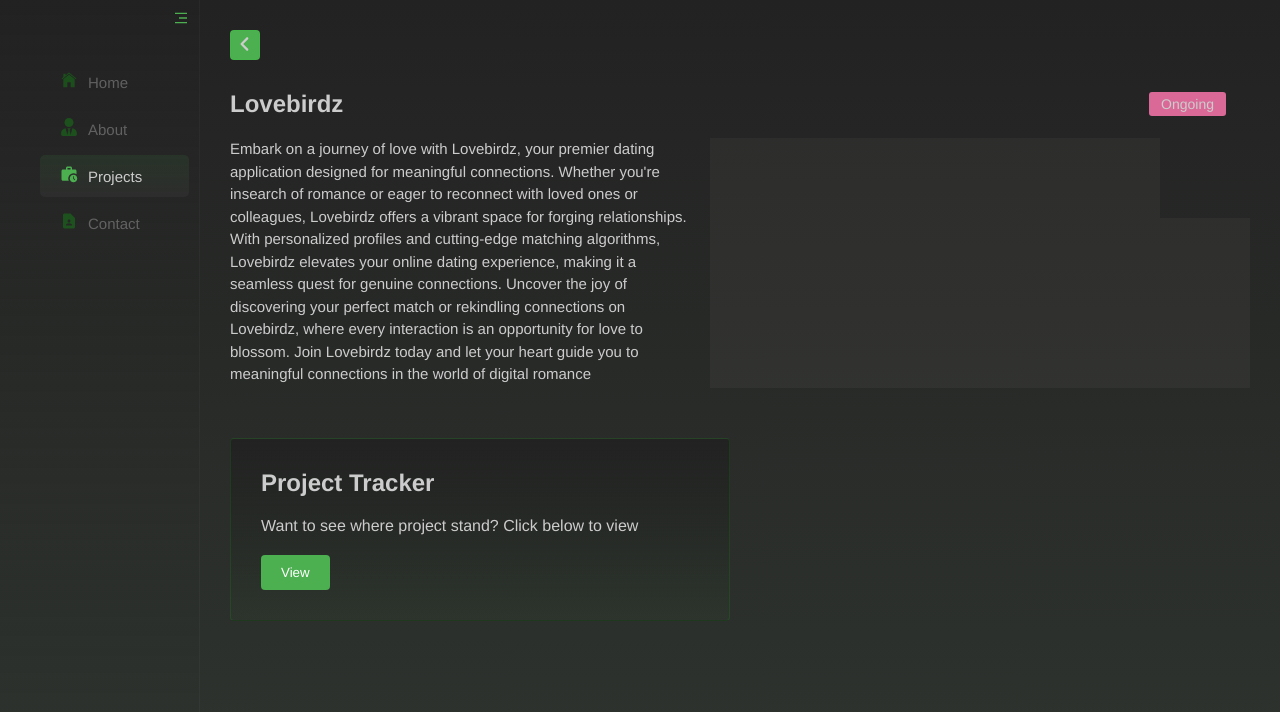
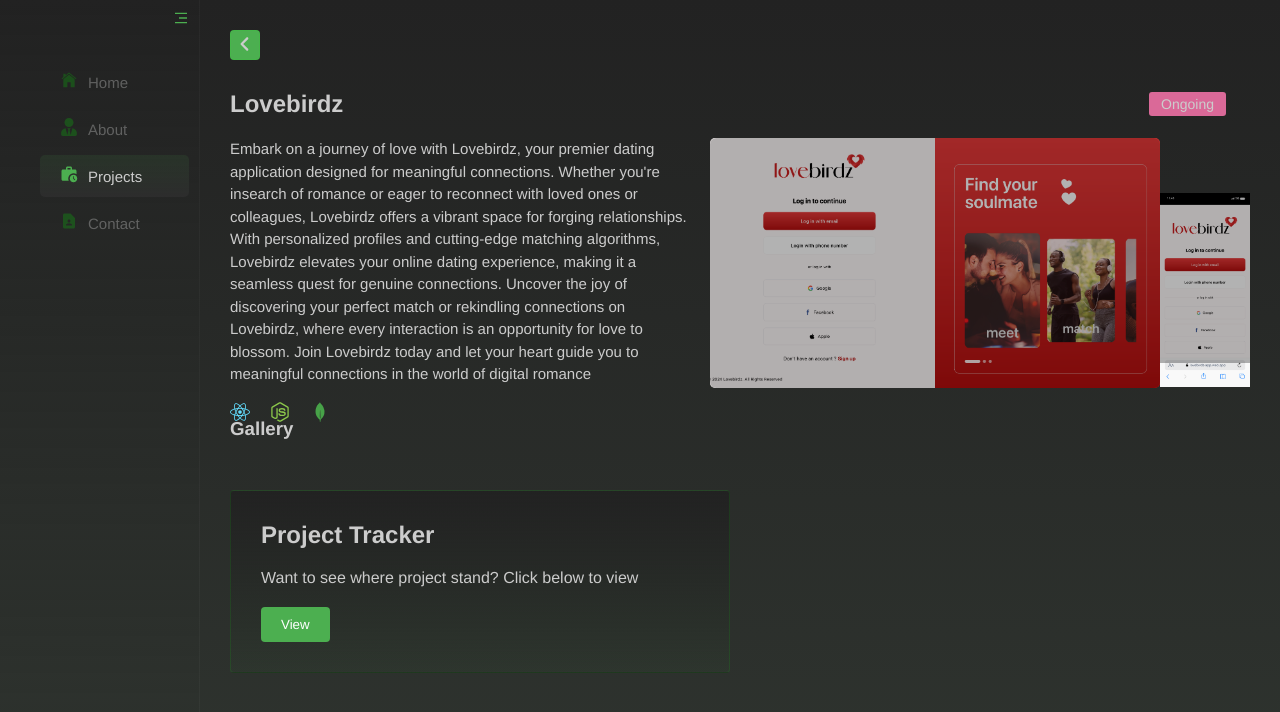
Before and after one commit to abolajii/portfolio-ts, a React (Vite) app: page /project/1 in a window 1280 px wide. Shown: the top 712 px of the page. Built offline with nearby package versions, Linux system fonts and the light colour scheme.

Commit message:
back to normalv2

```diff
--- a/src/components/Sidebar.tsx
+++ b/src/components/Sidebar.tsx
@@ -15,7 +15,7 @@
 
 const SidebarContainer = styled.div<{ isOpen?: boolean }>`
   position: fixed;
-  height: 100vh;
+  min-height: 100vh;
   width: ${(props) => (props.isOpen ? "200px" : "110px")};
   border-right: 1px solid rgba(255, 255, 255, 0.03);
   transition: all 0.3s;
--- a/src/index.css
+++ b/src/index.css
@@ -362,10 +362,10 @@
 
 @media screen and (max-width: 768px) {
   /* disable scroll for mobile */
-  html {
-    /* overflow: hidden !important; */
-    /* overscroll-behavior: none !important; */
-  }
+  /* html {  */
+  /* overflow: hidden !important; */
+  /* overscroll-behavior: none !important; */
+  /* } */
 
   input,
   select,
--- a/src/pages/ProjectDetails.tsx
+++ b/src/pages/ProjectDetails.tsx
@@ -1,5 +1,10 @@
 // import React from 'react'
 
+import { FaNodeJs, FaReact } from "react-icons/fa";
+
+import { SiMongodb } from "react-icons/si";
+import bg1 from "../assets/lb1.png";
+import mbg1 from "../assets//mobilelb1.png";
 import styled from "styled-components";
 
 const Container = styled.div`
@@ -23,6 +28,25 @@
   background-color: rgba(214, 189, 189, 0.05);
   height: 100%;
   width: 450px;
+  position: relative;
+  border-radius: 5px;
+  overflow: hidden;
+  img {
+    height: 100%;
+    width: 100%;
+    object-fit: cover;
+  }
+
+  .backdrop {
+    position: absolute;
+    top: 0;
+    left: 0;
+    right: 0;
+    bottom: 0;
+    background: rgba(0, 0, 0, 0.3);
+    border-radius: 6px;
+  }
+
   @media screen and (max-width: 768px) {
     height: 200px;
   }
@@ -30,20 +54,37 @@
 
 const SmallImage = styled.div`
   background-color: rgba(214, 189, 189, 0.05);
+  position: relative;
 
   height: 170px;
   width: 90px;
+  margin-bottom: 25.5px;
+  border-radius: 5px;
+  .backdrop {
+    position: absolute;
+    top: 0;
+    left: 0;
+    right: 0;
+    bottom: 0;
+    background: rgba(0, 0, 0, 0.3);
+  }
 
   @media screen and (max-width: 768px) {
     height: 130px;
   }
 `;
 
+const Stack = styled.div`
+  h3 {
+    margin-top: 30px;
+  }
+`;
+
 const ProjectDetails = () => {
   return (
+    <>
       <Container className="flex gap-md">
         <div className="flex-1">
-        {/* description */}
           <p className="mb-6">
             Embark on a journey of love with Lovebirdz, your premier dating
             application designed for meaningful connections. Whether you're
@@ -52,26 +93,33 @@
             relationships. With personalized profiles and cutting-edge matching
             algorithms, Lovebirdz elevates your online dating experience, making
             it a seamless quest for genuine connections. Uncover the joy of
-          discovering your perfect match or rekindling connections on Lovebirdz,
-          where every interaction is an opportunity for love to blossom. Join
-          Lovebirdz today and let your heart guide you to meaningful connections
-          in the world of digital romance{" "}
+            discovering your perfect match or rekindling connections on
+            Lovebirdz, where every interaction is an opportunity for love to
+            blossom. Join Lovebirdz today and let your heart guide you to
+            meaningful connections in the world of digital romance{" "}
           </p>
+          <div className="flex gap-md mt-md">
+            <FaReact size={20} color="#61dafb" />
+            <FaNodeJs size={20} color="#8CC84B" />
+            <SiMongodb size={20} color="#47A248" />
+          </div>
         </div>
         <div className="flex-1 flex align-end">
-        <BigImage />
-        <SmallImage />
-        {/* Side by side  */}
-        {/* let it have height and width of desktop and mobile, and let the image be align end  */}
-        {/* Desktop Image View */}
-        {/* Mobile Image View */}
+          <BigImage>
+            <div className="backdrop" />
+            <img src={bg1} alt="Big" />
+          </BigImage>
+
+          <SmallImage>
+            <img src={mbg1} alt="Small" />
+            <div className="backdrop" />
+          </SmallImage>
         </div>
-      {/* Stack of the project */}
-      {/* Gallery of the project
-     show left and right arrow then carousel, so when u click its slide left or right */}
-
-      {/* Then another sectionn to show related real life clone with same stack*/}
       </Container>
+      <Stack>
+        <h3>Gallery</h3>
+      </Stack>
+    </>
   );
 };
 
```
Also changed, not shown: src/assets/lb1.png (added), src/assets/mobilelb1.png (added). Lines whose indentation alone changed are shown as unchanged.
